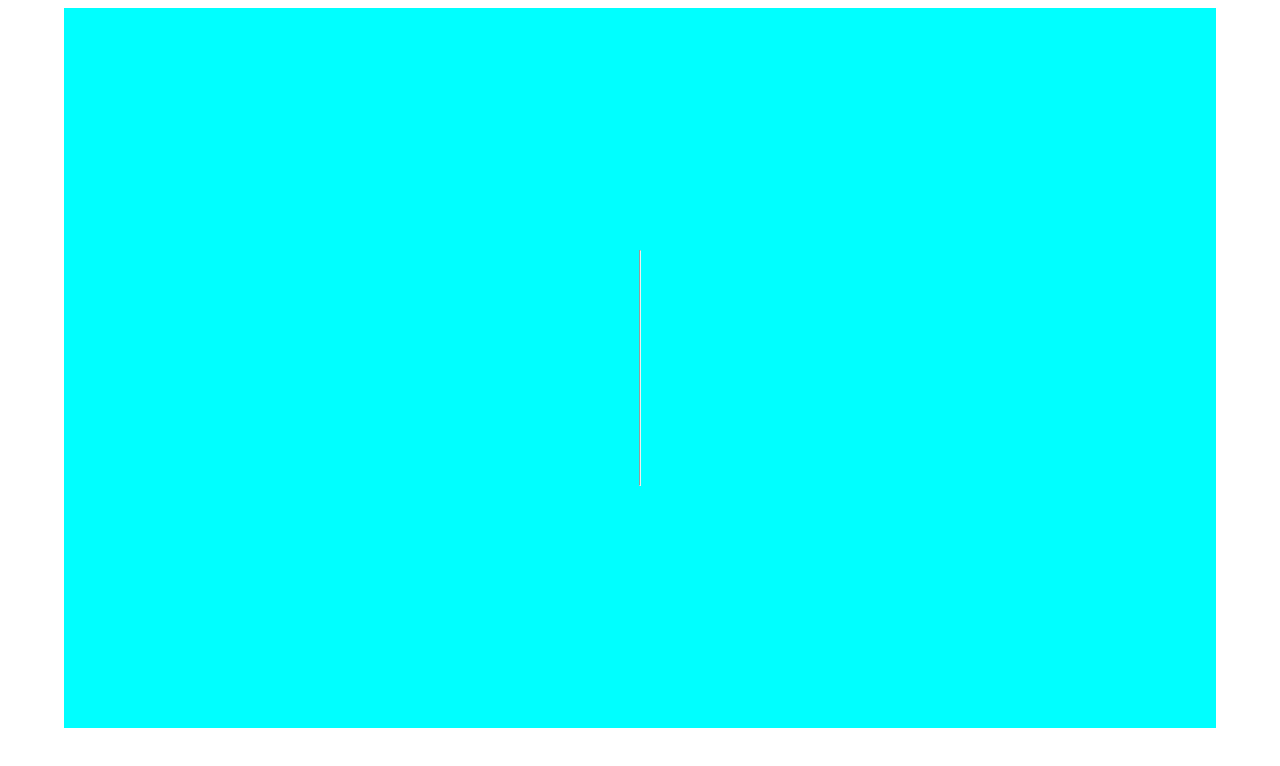
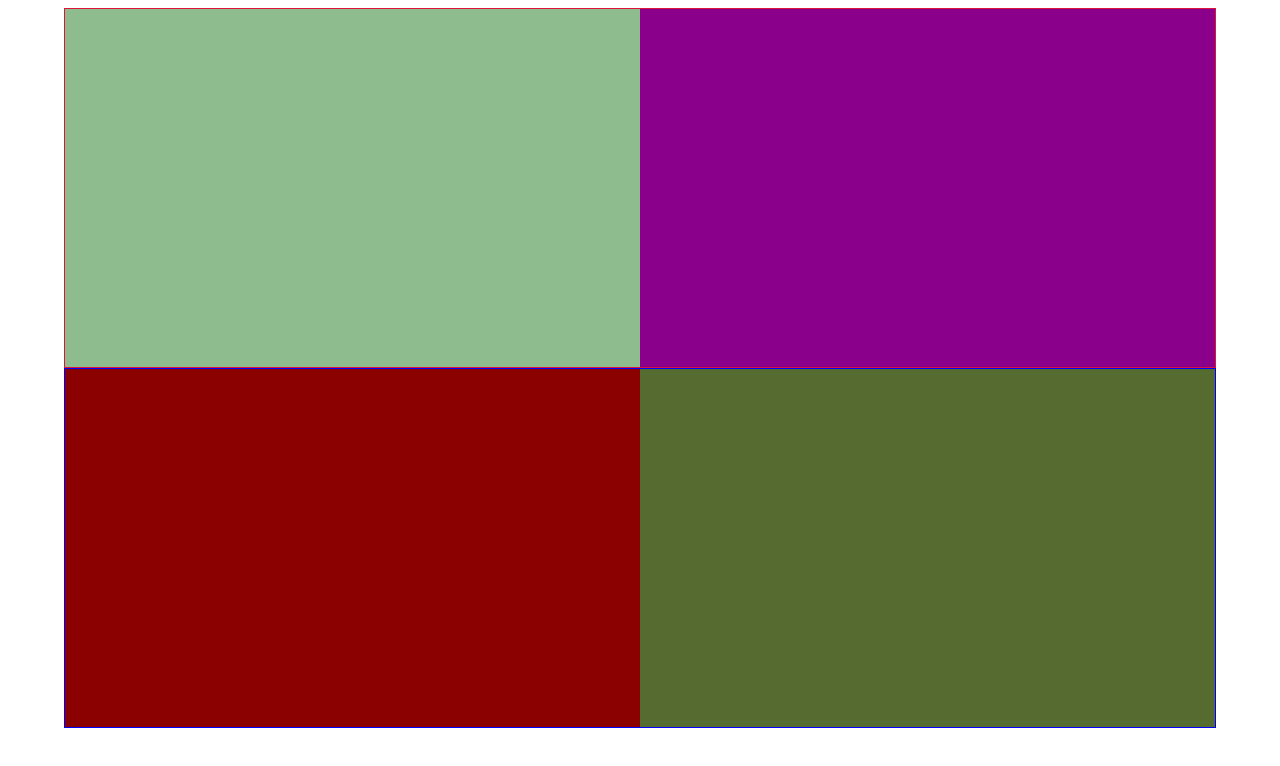
Before and after one commit to matthewnolancintron/battleship, a website with bundled scripts: page index.html in a window 1280 px wide. Built offline with nearby package versions, Linux system fonts and the light colour scheme.

Commit message:
set up a 'frame' for the interface

```diff
--- a/index.html
+++ b/index.html
@@ -67,18 +67,18 @@
         <section id="gridOfHumansEnemysShips"></section>
       </section>
 
-      <hr />
+
 
       <!-- for developemnt: A.I gameBoard-->
-      <section id="A.IsGameBoard">
+      <section id="AIsGameBoard">
         <!-- A.I grid for it's ships -->
-        <section id="gridOfA.IsShips"></section>
+        <section id="gridOfAIsShips"></section>
 
         <!-- Opponent's grid:
              (your grid but from the perspetive
              of the A.I/opponent)
         -->
-        <section id="gridOfA.IEnemysShips"></section>
+        <section id="gridOfAIEnemysShips"></section>
     </section>
 
     </main>
--- a/style.css
+++ b/style.css
@@ -9,18 +9,20 @@
     read more of the css guide too.
 
     main grid:
-    -----------------------
-    |           |          |
-    |           |          |
-    |           |          |
-    |           |          |
-    ------------------------
-    |           |          |
-    |           |          |
-    |           |          |
-    |           |          |
-    -----------------------
-
+    ----------------------------
+    |        human's| grids    |
+    |     player    |   enemy  |
+    |     grid      |   grid   |
+    |               |          |
+    |               |          |
+    ----------------------------
+    A.I's grids: for development only
+    |               |          |
+    |     player    |   enemy  |
+    |     grid      |   grid   |
+    |               |          |
+    |               |          |
+    ----------------------------
  */
 
 #gameBoardContainer{
@@ -36,19 +38,57 @@
     /* grid container for the human and A.I gameboards */
     display:grid;
 
-    /* todo:define grid lines */
+    /*define grid lines */
+    grid-template-columns: repeat(2,1fr);
+    grid-template-rows: repeat(2,1fr);
 }
 
 #humansGameBoard{
+    background-color:floralwhite;
+    border:crimson 1px solid;
     /* is a grid item of the gameBoardContainer */
+    /*set placement of this grid item*/
+    grid-column:1/3;
+    grid-row:1/2;
+
     /* is a grid container for the following
     gridOfHumansShips + gridOfHumansEnemysShips
     */
+    display: grid;
+    grid-template-columns: repeat(2,1fr);
 }
 
-#A.IsGameBoard{
+#gridOfHumansShips{
+    background-color: darkseagreen;
+    /* style after render by add class method */
+}
+
+#gridOfHumansEnemysShips{
+    background-color: darkmagenta;
+    /* style after render by add class method */
+}
+
+#AIsGameBoard{
+    background-color:aliceblue;
+    border:blue solid 1px;
+
     /* is a grid item of the gameBoardContainer */
+    grid-column: 1/3;
+
+
     /* is a container for the following
-        gridOfA.IsShips + gridOfA.IEnemysShips
+        gridOfAIsShips + gridOfAIEnemysShips
      */
+     display: grid;
+     grid-template-columns: repeat(2,1fr);
 }
+
+#gridOfAIsShips{
+    background: darkred;
+    /* style after render by add class method */
+}
+
+#gridOfAIEnemysShips{
+    background-color: darkolivegreen;
+    /* style after render by add class method */
+}
```
